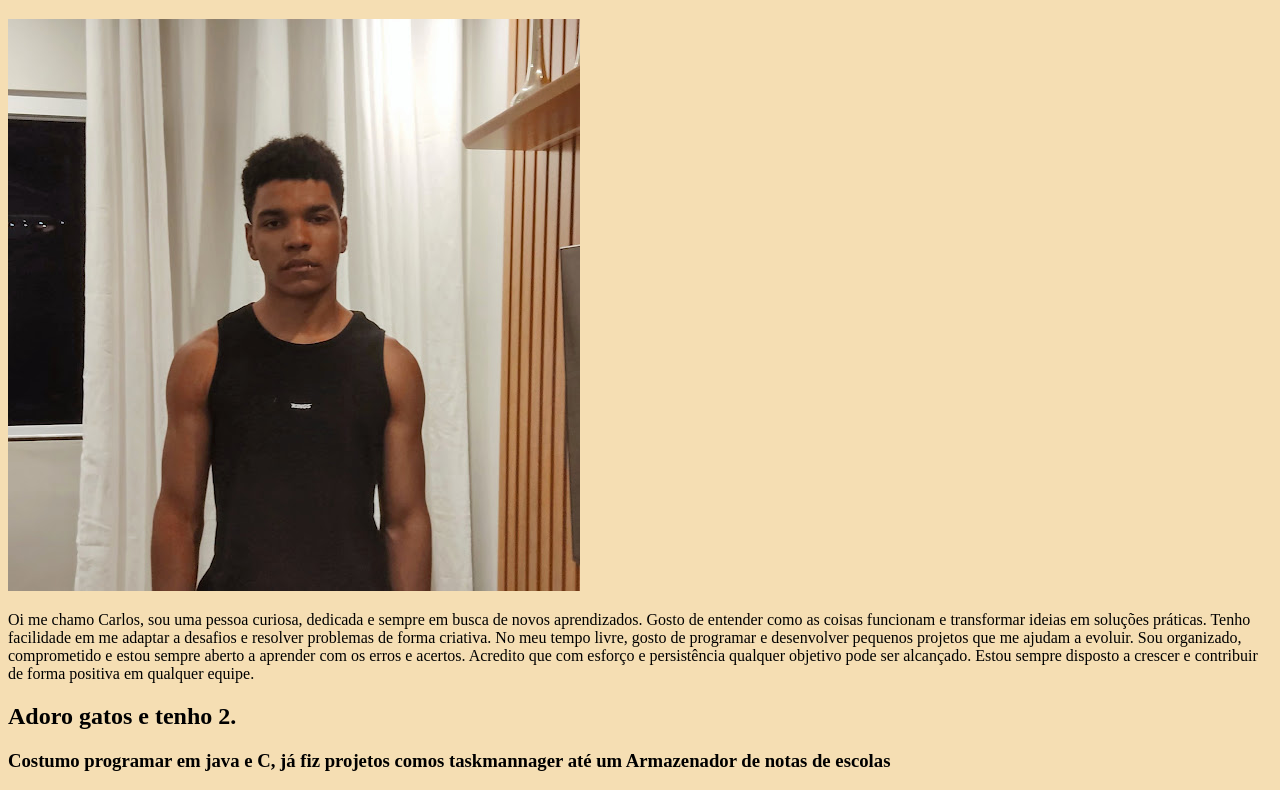
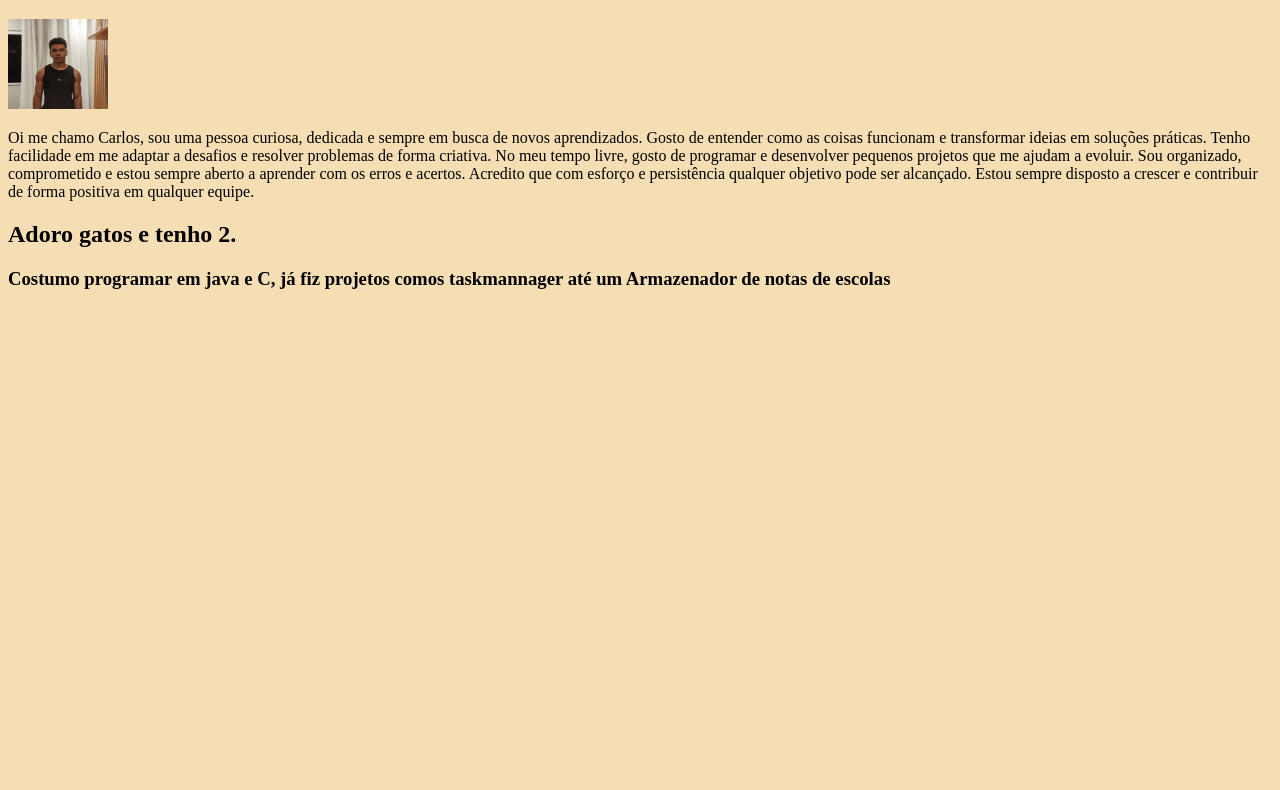
Before and after one commit to Zunkuun/Curriculo, a plain HTML site: page index.html in a window 1280 px wide. Shown: the part 61-851 px from the top of the page. After the commit the page ends 800 px from the top, so only its background shows below. Drawn offline with Linux system fonts and the light colour scheme.

Commit message:
Add width and height

```diff
--- a/index.html
+++ b/index.html
@@ -10,7 +10,7 @@
 </head>
 <body style="background-color: wheat;">
     <h1>Curriculo</h1>
-    <img src="1704063638997.jpg" alt="">
+    <img src="1704063638997.jpg" alt="MySelf" width="100" height="90">
     <p>Oi me chamo Carlos, sou uma pessoa curiosa, dedicada e sempre em busca de novos aprendizados. Gosto de entender como as coisas funcionam e transformar ideias em soluções práticas. Tenho facilidade em me adaptar a desafios e resolver problemas de forma criativa. No meu tempo livre, gosto de programar e desenvolver pequenos projetos que me ajudam a evoluir. Sou organizado, comprometido e estou sempre aberto a aprender com os erros e acertos. Acredito que com esforço e persistência qualquer objetivo pode ser alcançado. Estou sempre disposto a crescer e contribuir de forma positiva em qualquer equipe.</p>
     <h2>Adoro gatos e tenho 2.</h2>
     <h3>Costumo programar em java e C, já fiz projetos comos taskmannager até um Armazenador de notas de escolas</h3>
```
